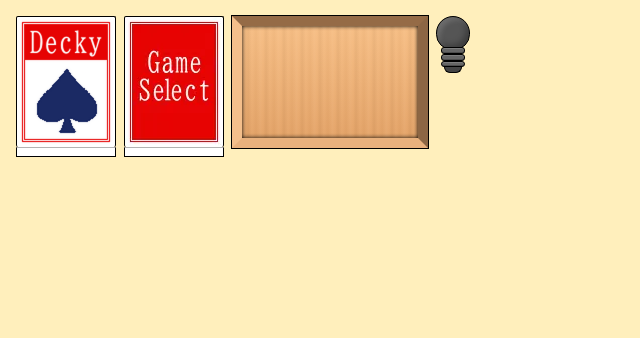
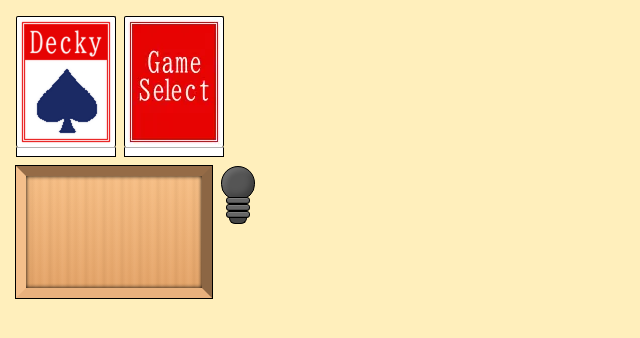
Before and after one commit to KyleBuii/Decky, a React (Vite) app: page / in a window 1280 px wide. Shown: the top 338 px of the page, without its empty margins (0-640 px from the left). Built offline with nearby package versions, Linux system fonts and the light colour scheme.

Commit message:
Restructured HTML

```diff
--- a/src/App.jsx
+++ b/src/App.jsx
@@ -71,7 +71,6 @@ const App = () => {
     const [isGuidelines, setIsGuidelines] = useState(false);
 
     const refDecks = useRef(null);
-    const refCurrentDragged = useRef(null);
     const refCurrentCard = useRef(null);
 
     useEffect(() => {
@@ -99,14 +98,6 @@ const App = () => {
         });
     };
 
-    const updateDragged = (element) => {
-        refCurrentDragged.current = element;
-    };
-
-    const updateDraggedPosition = (x, y) => {
-        refCurrentDragged.current.style.transform = `translate(${x}px, ${y}px)`;
-    };
-
     const updateGame = (game) => {
         setActiveGames((prev) => {
             return {
@@ -127,33 +118,28 @@ const App = () => {
 
     return (
         <section>
-            <section className='deck-templates'></section>
+            {(activeGames.blackjack21)
+                && <Game currentClickedCard={refCurrentCard}/>}
             <section ref={refDecks}
                 className='decks'>
-                {activeGames.blackjack21
-                    && <Game currentDragged={refCurrentDragged}
-                        currentClickedCard={refCurrentCard}
-                        updateDraggedPosition={updateDraggedPosition}/>}
                 <Deck number={0}
                     cards={cards}
                     order={deckOrder[0]}
                     isGuidelines={isGuidelines}
                     updateOrder={updateDeckOrder}
-                    updateDragged={updateDragged}
                     updateCurrentCard={updateCurrentCard}/>
                 <Deck number={1}
                     cards={cardsGameSelect}
                     order={deckOrder[1]}
                     isGuidelines={isGuidelines}
                     updateOrder={updateDeckOrder}
-                    updateDragged={updateDragged}
                     updateCurrentCard={updateCurrentCard}
                     updateGame={updateGame}
                     cover='game-select'/>
-                <ChipStorage/>
-                <GuidelineToggle isGuidelines={isGuidelines}
-                    updateIsGuidelines={updateIsGuidelines}/>
             </section>
+            <ChipStorage/>
+            <GuidelineToggle isGuidelines={isGuidelines}
+                updateIsGuidelines={updateIsGuidelines}/>
         </section>
     );
 };
--- a/src/App.scss
+++ b/src/App.scss
@@ -290,8 +290,10 @@ body {
 }
 
 .guideline-toggle {
-    position: relative;
-    inset: 1rem 0 0 1rem;
+    position: absolute;
+    top: 9.4rem;
+    left: 12.8rem;
+    margin: 1rem;
     display: flex;
     flex-direction: column;
     align-items: center;
@@ -356,11 +358,12 @@ body {
 .chip-storage {
     display: flex;
     flex-direction: row;
-    position: relative;
-    top: 1rem;
-    left: 1rem;
+    position: absolute;
+    top: 9.4rem;
+    left: 0;
     width: 11rem;
     height: 7rem;
+    margin: 1rem;
     background-color: rgb(228, 163, 103);
     background:
         /// Wood grain
--- a/src/CardSlot.jsx
+++ b/src/CardSlot.jsx
@@ -1,19 +1,11 @@
-import { memo, useRef } from 'react';
+import { memo, useEffect, useRef } from 'react';
 
-const CardSlot = ({ currentDragged, updateDraggedPosition, isHolder = false, name = '' }) => {
+const CardSlot = ({ slot, startGame, isHolder = false, name = '' }) => {
     const refSlot = useRef(null);
-
-    const handleClick = (event) => {
-        if (!currentDragged?.current) return;
-
-        const rectSlot = refSlot.current.getBoundingClientRect();
-        updateDraggedPosition(rectSlot.x, rectSlot.y);
-    };
 
     return (
         <section ref={refSlot}
-            className={`slot ${(isHolder) ? 'holder' : ''}`}
-            onClick={handleClick}>
+            className={`slot ${(isHolder) ? 'holder' : ''}`}>
             {(name !== '')
                 ? <span>{name}</span>
                 : <></>}
--- a/src/Deck.jsx
+++ b/src/Deck.jsx
@@ -23,7 +23,7 @@ const MOUSE_DRAG_LIMIT = 40;
 const DIRECTION_DRAG_LIMIT = 20;
 const MOUSE_DRAG_COUNT_LIMIT = 6;
 
-const Deck = ({ number, cards, order, isGuidelines, updateOrder, updateDragged, updateCurrentCard, updateGame = null, cover = '' }) => {
+const Deck = ({ number, cards, order, isGuidelines, updateOrder, updateCurrentCard, updateGame = null, cover = '' }) => {
     const [deckCards, setDeckCards] = useState(cards);
 
     const refDeck = useRef(null);
@@ -96,8 +96,6 @@ const Deck = ({ number, cards, order, isGuidelines, updateOrder, updateDragged,
 
             refIsCardsDragging.current = true;
             refIsCardsStored.current = false;
-
-            updateDragged(refCards.current);
         } else {
             refCards.current.style.visibility = 'hidden';
             refIsCardsStored.current = true;
--- a/src/Game.jsx
+++ b/src/Game.jsx
@@ -1,10 +1,11 @@
 import { memo, useRef, useState } from 'react';
 import CardSlot from './CardSlot';
 
-const Game = ({ currentDragged, currentClickedCard, updateDraggedPosition }) => {
+const Game = ({ currentClickedCard }) => {
     const rectClickedCard = currentClickedCard.current.getBoundingClientRect();
 
     const [gamePosition, setGamePosition] = useState([rectClickedCard.x - 34, rectClickedCard.y + 110]);
+    const [slottedCards, setSlottedCards] = useState({});
     const [scoreOponent, setScoreOponent] = useState(0);
     const [scorePlayer, setScorePlayer] = useState(0);
 
@@ -41,6 +42,13 @@ const Game = ({ currentDragged, currentClickedCard, updateDraggedPosition }) =>
         const posY = refStartPosition.current[1] + deltaY;
 
         setGamePosition([posX, posY]);
+
+        const clickedCardElement = currentClickedCard.current;
+        clickedCardElement.style.transform = `translate(${gamePosition[0]}px, ${gamePosition[1]}px)`;
+    };
+
+    const startGame = () => {
+
     };
 
     return (
@@ -48,13 +56,12 @@ const Game = ({ currentDragged, currentClickedCard, updateDraggedPosition }) =>
             style={{ transform: `translate(${gamePosition[0]}px, ${gamePosition[1]}px)` }}>
             <CardSlot isHolder={true}
                 name='HOLDER'/>
-            <CardSlot currentDragged={currentDragged}
-                updateDraggedPosition={updateDraggedPosition}
-                name='BEGIN'/>
-            <CardSlot/>
-            <CardSlot/>
-            <CardSlot/>
-            <CardSlot/>
+            <CardSlot name='BEGIN'
+                startGame={startGame}/>
+            <CardSlot slot={1}/>
+            <CardSlot slot={2}/>
+            <CardSlot slot={3}/>
+            <CardSlot slot={4}/>
             <section ref={refDragger}
                 className='score'
                 onMouseDown={handleMouseDown}>
```
